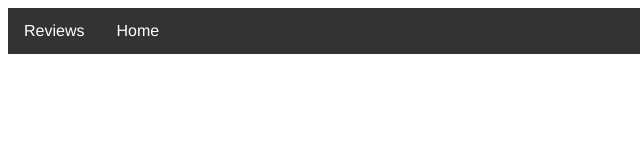
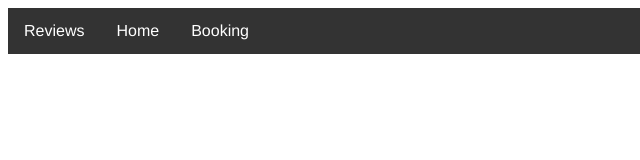
Before and after one commit to isaacboentoro/compfest-sea, a website: page booking/navbar.html in a window 1280 px wide. Shown: the full height of the page, 0-640 px from the left. Drawn offline with Linux system fonts and the light colour scheme.

Commit message:
fixed booking navbar for real this time?

```diff
--- a/booking/navbar.html
+++ b/booking/navbar.html
@@ -10,7 +10,7 @@
     <ul>
         <li><a href="/review/review.html">Reviews</a></li>
         <li><a href="../index.html">Home</a></li>
-        <li><a href="booking.html"></a></li>
+        <li><a href="booking.html">Booking</a></li>
     </ul>
 </body>
 </html>
```
Also changed, not shown: review/navbar.html (+1 -0 lines).
